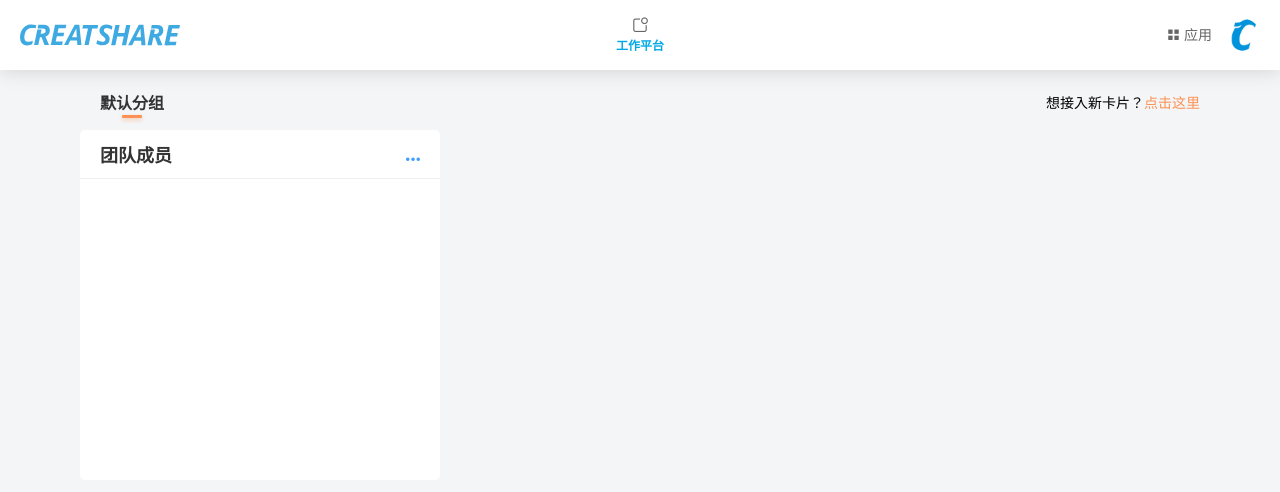
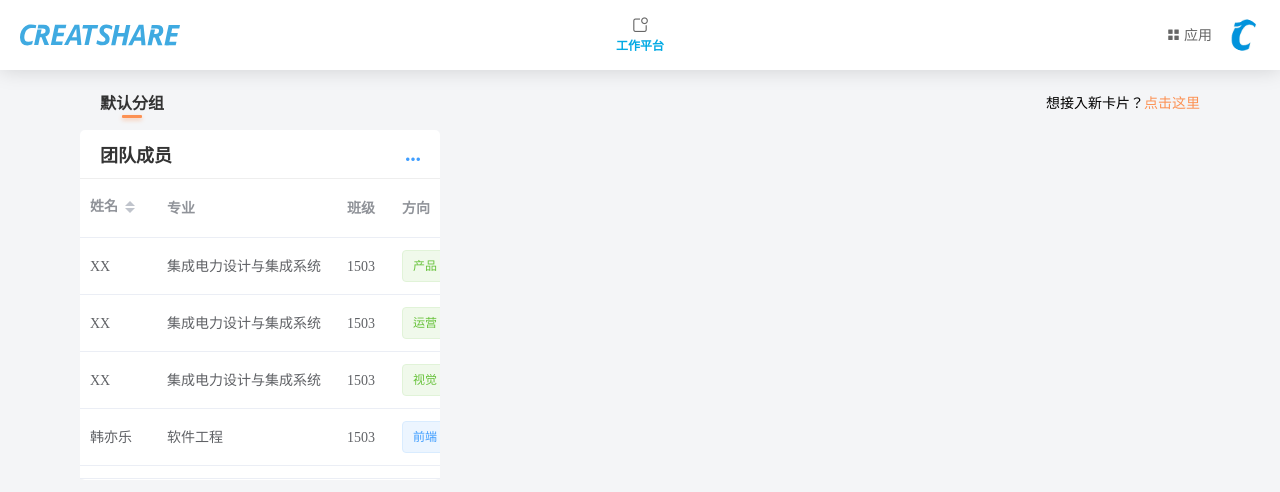
Before and after one commit to creatshare/worker-space, a Vue app: page /#/workingdesk in a window 1280 px wide. Shown: the top 492 px of the page. Built offline with nearby package versions, Linux system fonts and the light colour scheme.

Commit message:
团队成员卡片内容填充: 加入成员列表表格展示

```diff
--- a/src/card/org-struct-card/org-struct-card.vue
+++ b/src/card/org-struct-card/org-struct-card.vue
@@ -14,7 +14,57 @@
             </div>
 
             <div class="card-inner-container">
-
+                <el-table
+                        :data="tableData"
+                        style="width: 100%"
+                        max-height="300"
+                        :default-sort = "{prop: 'date', order: 'descending'}"
+                >
+                    <el-table-column
+                            prop="name"
+                            width="77"
+                            label="姓名"
+                            fixed
+                            sortable>
+                    </el-table-column>
+                    <el-table-column
+                            prop="profession"
+                            width="180"
+                            label="专业">
+                    </el-table-column>
+                    <el-table-column
+                            prop="classes"
+                            width="55"
+                            label="班级">
+                    </el-table-column>
+                    <el-table-column
+                            prop="direction"
+                            width="66"
+                            label="方向">
+                        <template slot-scope="scope">
+                            <el-tag :type="scope.row.direction === '前端' ? 'primary' : 'success'"
+                                    disable-transitions>{{ scope.row.direction }}</el-tag>
+                        </template>
+                    </el-table-column>
+                    <el-table-column
+                            prop="position"
+                            width="66"
+                            label="职务">
+                        <template slot-scope="scope">
+                            <el-tag :type="scope.row.position === '组长' ? 'primary' : 'success'"
+                                    disable-transitions>{{ scope.row.position }}</el-tag>
+                        </template>
+                    </el-table-column>
+                    <el-table-column
+                            prop="status"
+                            width="66"
+                            label="状态">
+                        <template slot-scope="scope">
+                            <el-tag :type="scope.row.status === '在职' ? 'primary' : 'success'"
+                                    disable-transitions>{{ scope.row.status }}</el-tag>
+                        </template>
+                    </el-table-column>
+                </el-table>
             </div>
 
             <!-- 操作面板按钮组 -->
@@ -50,6 +100,42 @@
             return {
                 selectedGroupId: [],
                 cardSettingPanelHeight: 0,
+                tableData: [{
+                    name: 'XX',
+                    profession: '集成电力设计与集成系统',
+                    classes: '1503',
+                    direction: '产品',
+                    position: '成员',
+                    status: '在职'
+                }, {
+                    name: 'XX',
+                    profession: '集成电力设计与集成系统',
+                    classes: '1503',
+                    direction: '运营',
+                    position: '成员',
+                    status: '在职'
+                }, {
+                    name: 'XX',
+                    profession: '集成电力设计与集成系统',
+                    classes: '1503',
+                    direction: '视觉',
+                    position: '成员',
+                    status: '在职'
+                }, {
+                    name: '韩亦乐',
+                    profession: '软件工程',
+                    classes: '1503',
+                    direction: '前端',
+                    position: '组长',
+                    status: '在职'
+                }, {
+                    name: 'XX',
+                    profession: '集成电力设计与集成系统',
+                    classes: '1503',
+                    direction: '后端',
+                    position: '成员',
+                    status: '在职'
+                }, ],
                 // 当前 card 下的所有按钮信息
                 cardButtons: '',
                 // 当前 card 的所有贡献者
@@ -156,11 +242,12 @@
 
     .card-container .card-inner-container {
         font-size: 14px;
-        padding: 10px;
+        /* padding: 10px; */
         height: 300px;
     }
 
     .card-setting-panel {
+        z-index: 999;
         display: block;
         font-size: 14px;
         position: absolute;
```
